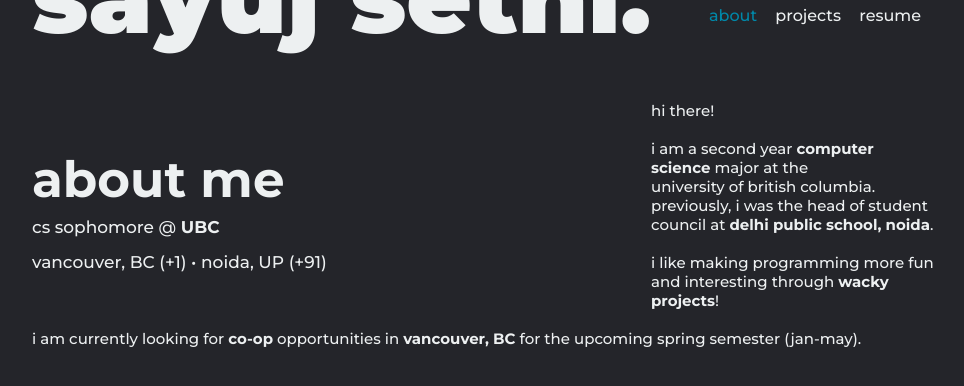
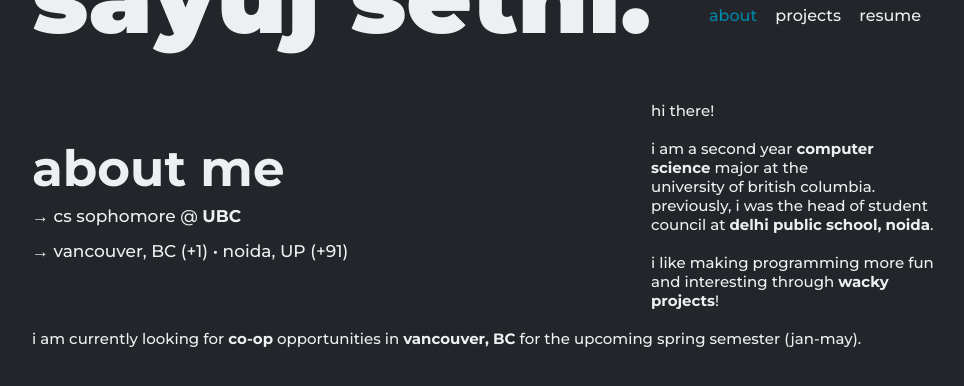
Before and after one commit to s4yuj/personal-website, a plain HTML site: page index.html in a window 1280 px wide. Shown: the part 154-540 px from the top of the page, without its empty margins (160-1124 px from the left). Drawn offline with Linux system fonts and the light colour scheme.

Commit message:
visual changes

```diff
--- a/index.html
+++ b/index.html
@@ -58,16 +58,13 @@
             </div>
 
             <div class="intro">
-                <br>
-                <br>
-                <br>
                 <h1 class="about">about me</h1>
                 <ul>
                     <li>
-                        cs sophomore @ <a class=link href="https://www.ubc.ca/" target="_blank"><b>UBC</b></a>
+                        → cs sophomore @ <a class=link href="https://www.ubc.ca/" target="_blank"><b>UBC</b></a>
                     </li>
                     <li>
-                        vancouver, BC (+1) • noida, UP (+91)
+                        → vancouver, BC (+1) • noida, UP (+91)
                     </li>
                 </ul>
                 <br>
--- a/style.css
+++ b/style.css
@@ -41,7 +41,7 @@ ul {
 .name {
     font-family: "Montserrat";
     font-size: 100px;
-    padding-bottom: 5%;
+    padding-bottom: 13%;
     font-weight: 900;
 }
 
```
